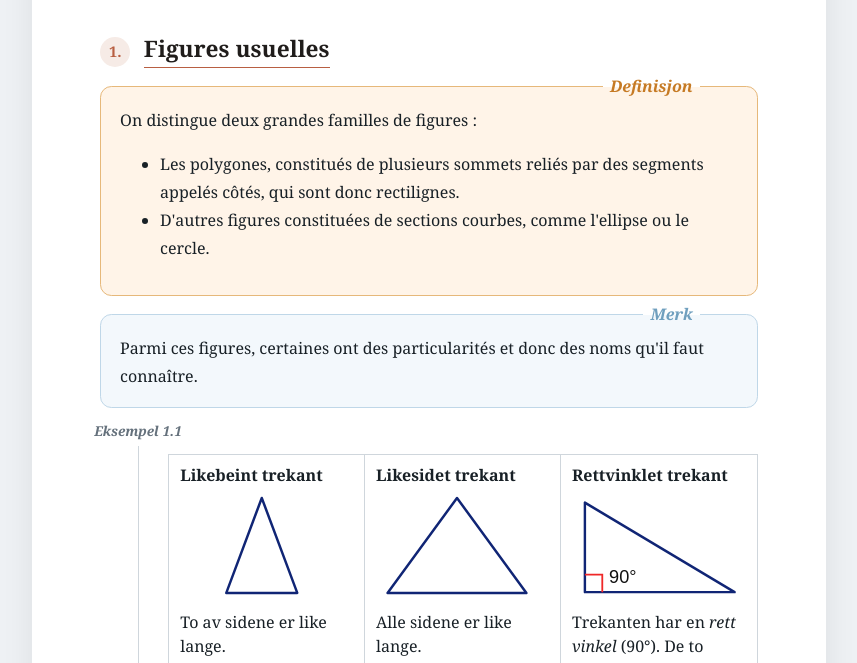
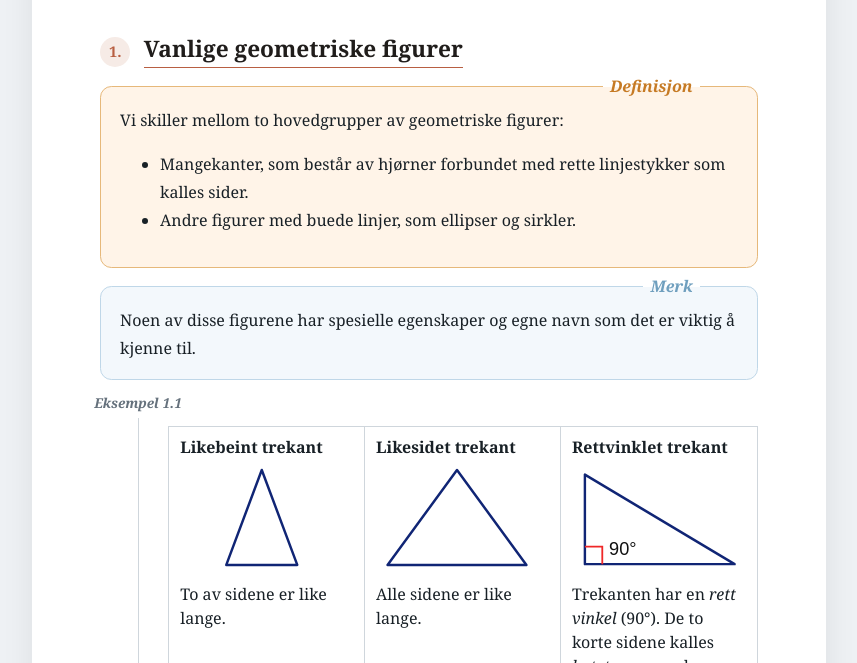
Before and after one commit to MickaelDutfoy/undervisning, a plain HTML site: page matematikk/1p-y/05-geometri/index.html in a window 1280 px wide. Shown: the part 137-800 px from the top of the page, without its empty margins (211-1068 px from the left). Drawn offline with nearby package versions, Linux system fonts and the light colour scheme.

Commit message:
Translate remaining geometry introduction to natural Norwegian Bokmål

```diff
--- a/matematikk/1p-y/05-geometri/index.html
+++ b/matematikk/1p-y/05-geometri/index.html
@@ -38,19 +38,18 @@
         <div class="section-start">
           <h2>
             <span class="section-number">1.</span>
-            <u>Figures usuelles</u>
+            <u>Vanlige geometriske figurer</u>
           </h2>
 
           <div class="definition" data-label="Definisjon">
-            <p>On distingue deux grandes familles de figures :</p>
+            <p>Vi skiller mellom to hovedgrupper av geometriske figurer:</p>
             <ul>
               <li>
-                Les polygones, constitués de plusieurs sommets reliés par des
-                segments appelés côtés, qui sont donc rectilignes.
+                Mangekanter, som består av hjørner forbundet med rette
+                linjestykker som kalles sider.
               </li>
               <li>
-                D'autres figures constituées de sections courbes, comme
-                l'ellipse ou le cercle.
+                Andre figurer med buede linjer, som ellipser og sirkler.
               </li>
             </ul>
           </div>
@@ -58,8 +57,8 @@
 
         <div class="remark" data-label="Merk">
           <p>
-            Parmi ces figures, certaines ont des particularités et donc des noms
-            qu'il faut connaître.
+            Noen av disse figurene har spesielle egenskaper og egne navn
+            som det er viktig å kjenne til.
           </p>
         </div>
 
```
